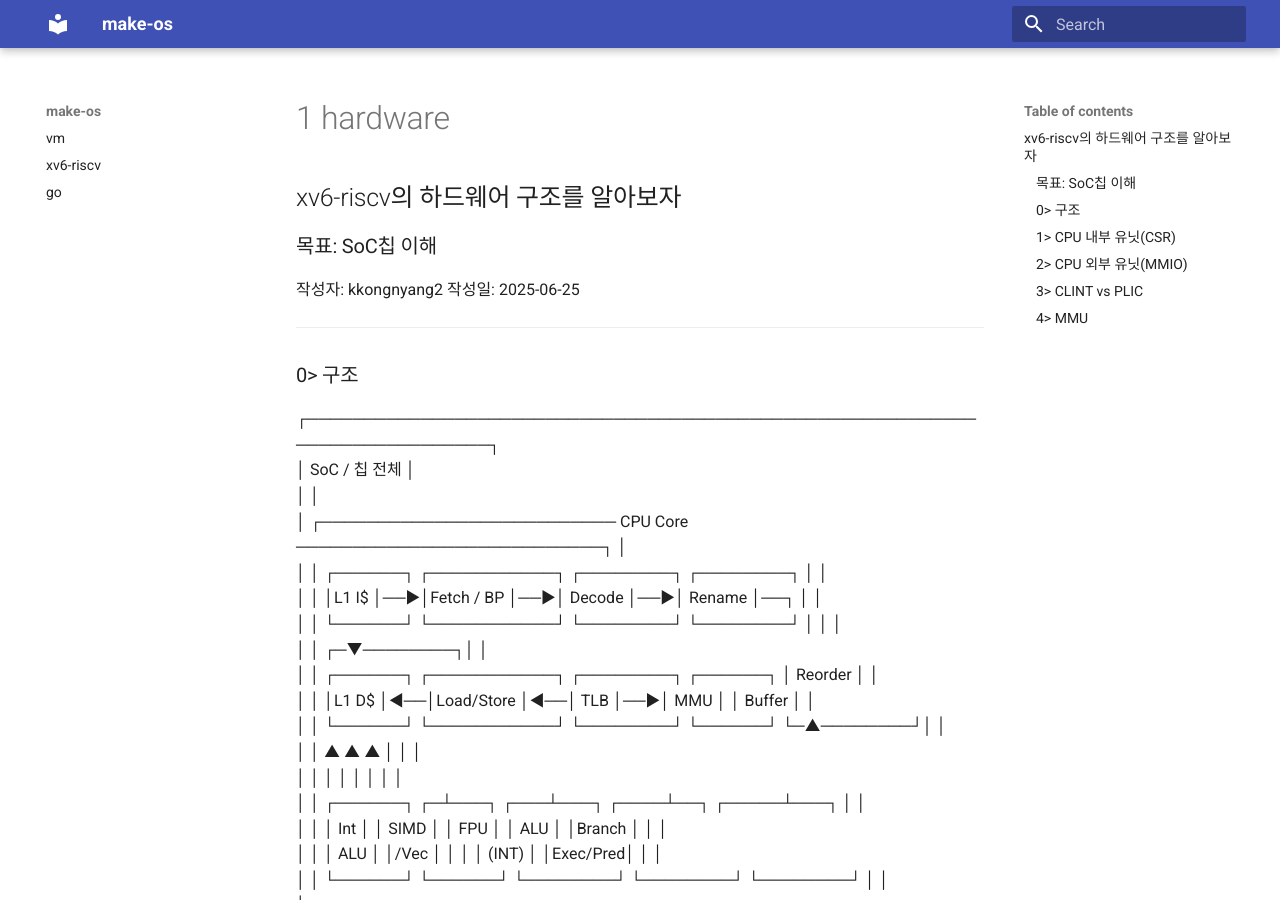
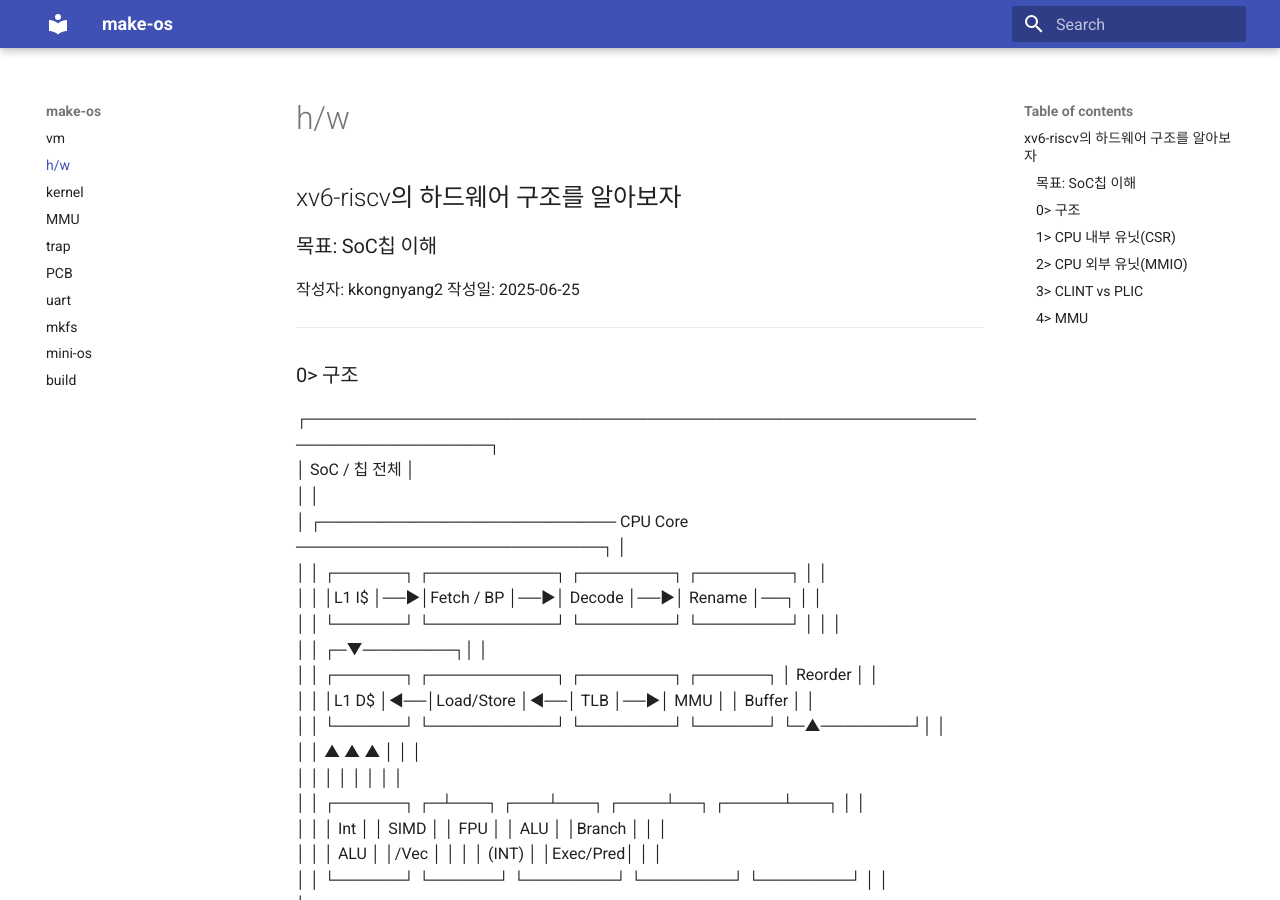
Before and after one commit to kkongnyang2/make-os, an MkDocs documentation site: the page built from docs/1-hardware.md, in a window 1280 px wide and 900 px high. Built offline with MkDocs 1.6.1 and Material for MkDocs 9.7.7, drawn with Linux system fonts in a browser that asks for light colours.

Commit message:
2025.06.30.v2

```diff
--- a/mkdocs.yml
+++ b/mkdocs.yml
@@ -2,9 +2,16 @@ site_name: make-os
 theme:
   name: material
 nav:                    #사이드바 목차
-  - vm: vm.md
-  - xv6-riscv: xv6-riscv.md
-  - go: go.md
+  - vm: 0-vm.md
+  - h/w: 1-hardware.md
+  - kernel: 2-kernel.md
+  - MMU: 3-MMU.md
+  - trap: 4-trap.md
+  - PCB: 5-PCB.md
+  - uart: 6-uart.md
+  - mkfs: 7-mkfs.md
+  - mini-os: 8-mini-os.md
+  - build: 9-build.md
 docs_dir: docs          #기본값은 docs. 따라서 안써도 되지만 그냥 명시
 site_dir: site          #기본값은 site. 따라서 안써도 되지만 그냥 명시
 markdown_extensions:
```
